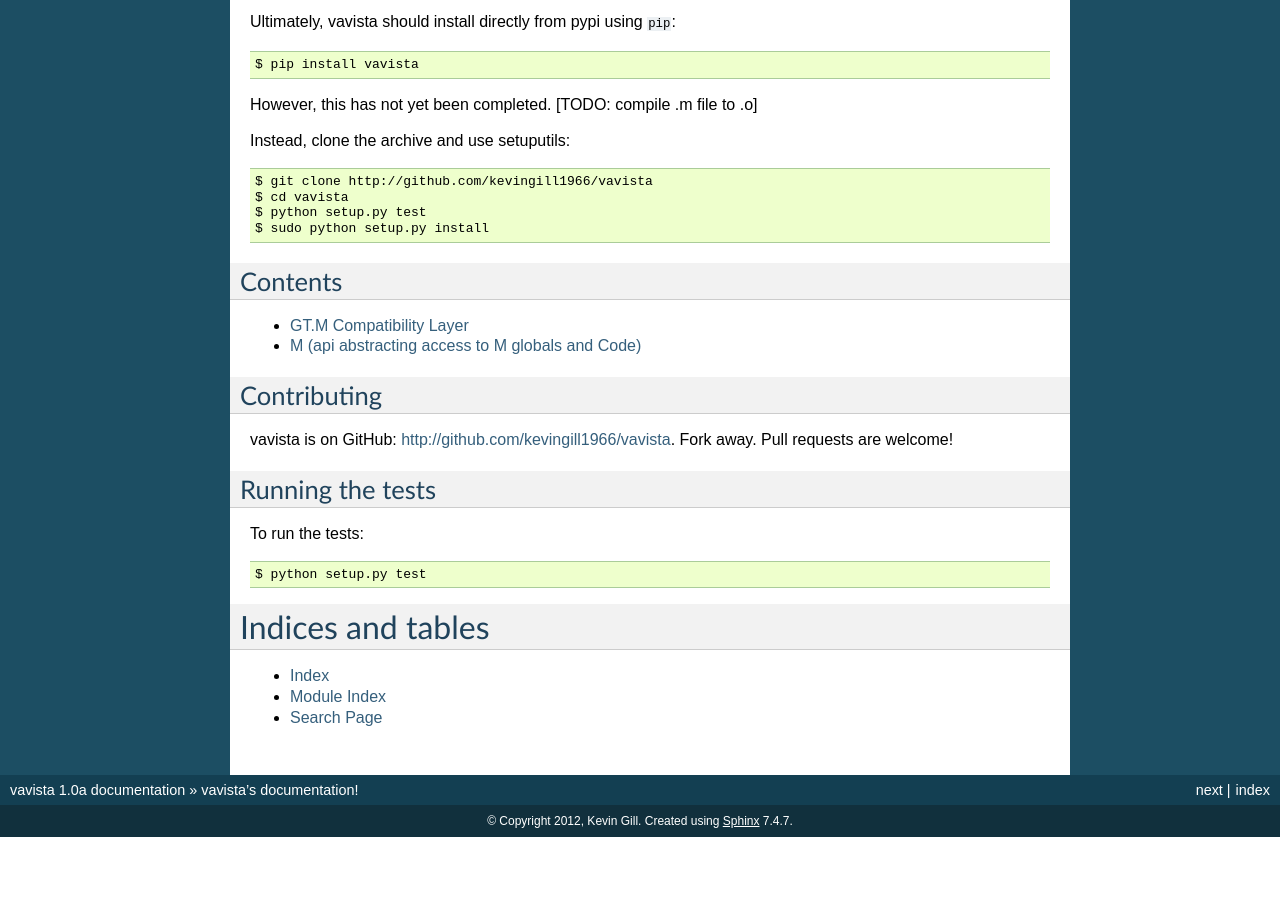
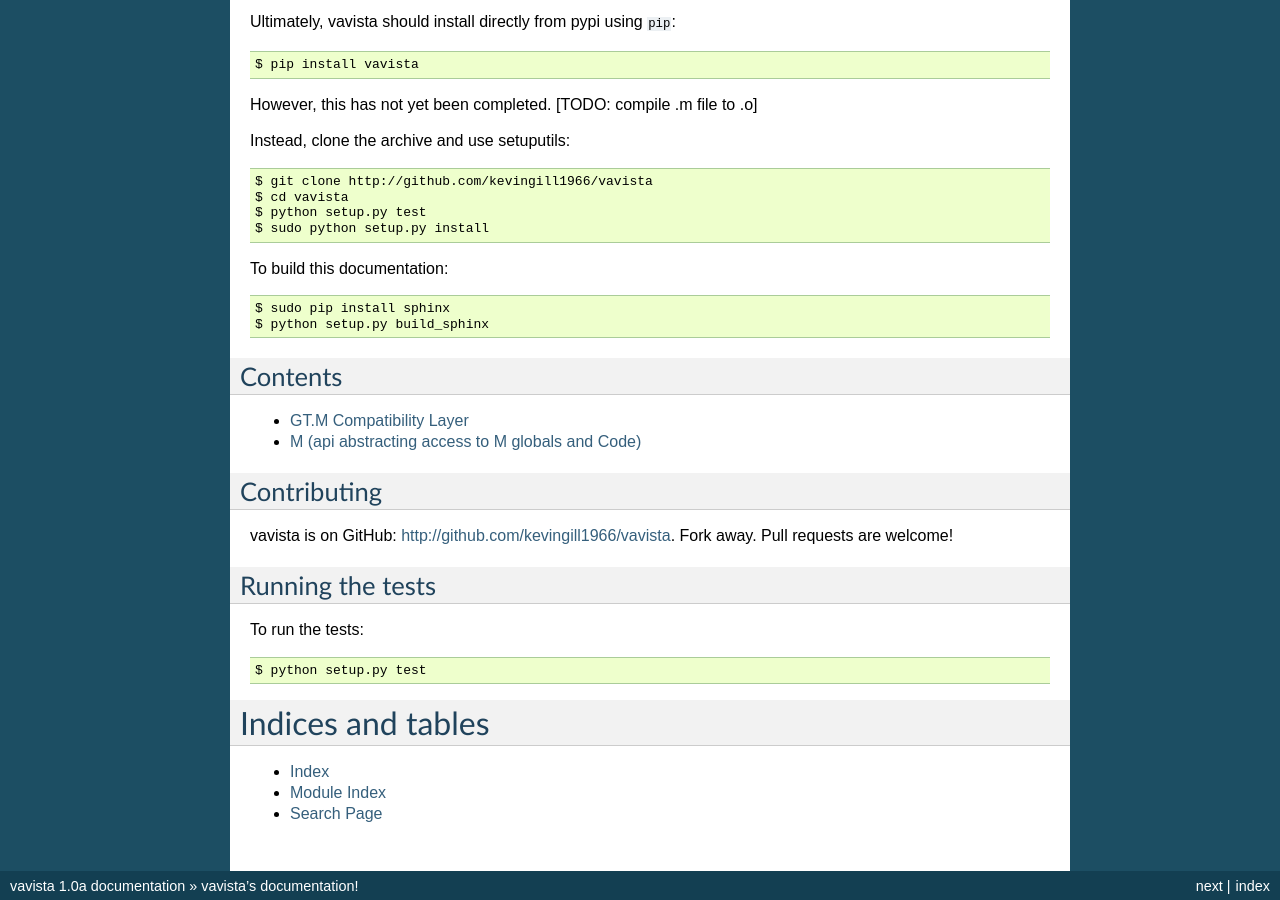
Before and after one commit to kevingill1966/vavista, a Sphinx documentation site: the page built from docs/source/index.rst, in a window 1280 px wide and 900 px high, scrolled down 538 px. Built offline with Sphinx 7.4.7, drawn with Linux system fonts in a browser that asks for light colours; before the commit the page ends 1375 px from its top, so only the background shows below that.

Commit message:
Record how to build docs.

```diff
--- a/docs/source/index.rst
+++ b/docs/source/index.rst
@@ -45,6 +45,11 @@
     $ python setup.py test
     $ sudo python setup.py install
 
+To build this documentation::
+
+    $ sudo pip install sphinx
+    $ python setup.py build_sphinx
+
 
 Contents
 --------
```
